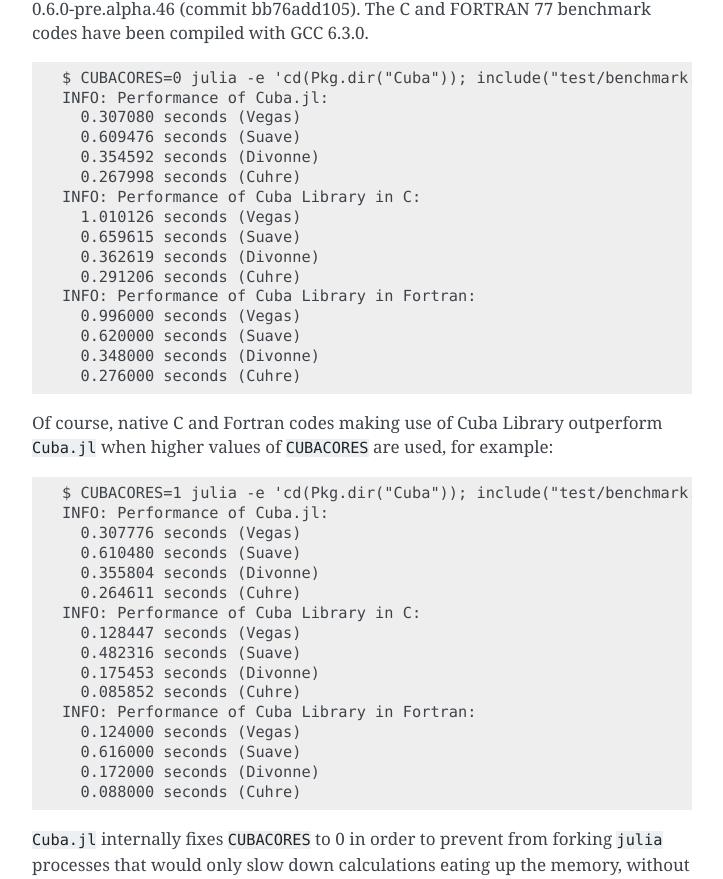
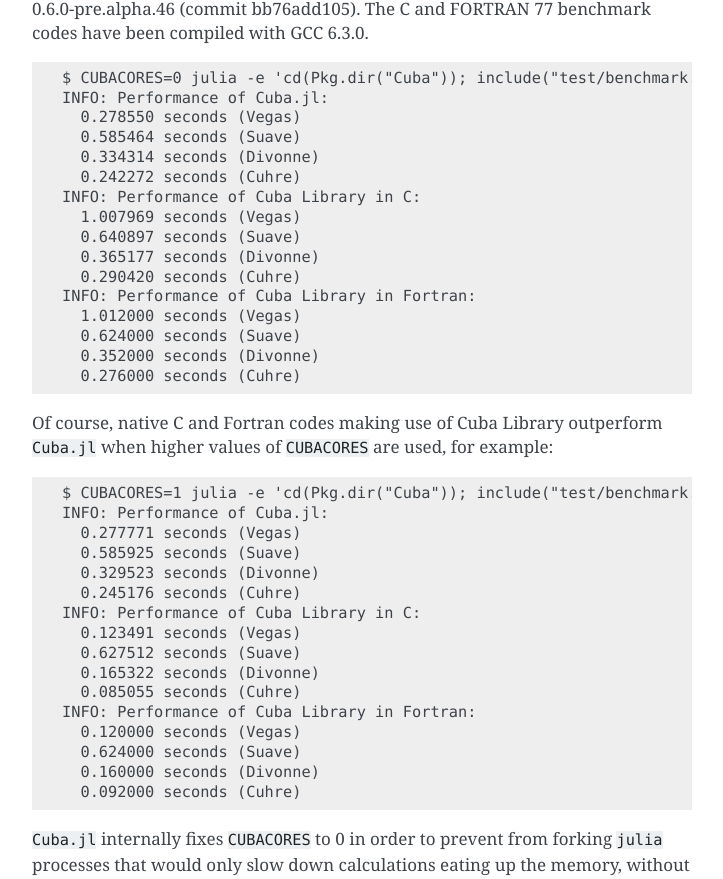
Before and after one commit to giordano/Cuba.jl, a Sphinx documentation site: the page built from docs/index.rst, in a window 1280 px wide and 1400 px high, scrolled down 18341 px. Shown: the part 191-1070 px from the top of the window, without its empty margins (388-1111 px from the left). Built offline with Sphinx 7.4.7, drawn with Linux system fonts in a browser that asks for light colours.

Commit message:
[skip ci] Update benchmark results!

```diff
--- a/docs/index.rst
+++ b/docs/index.rst
@@ -909,19 +909,19 @@
 
     $ CUBACORES=0 julia -e 'cd(Pkg.dir("Cuba")); include("test/benchmark.jl")'
     INFO: Performance of Cuba.jl:
-      0.307080 seconds (Vegas)
-      0.609476 seconds (Suave)
-      0.354592 seconds (Divonne)
-      0.267998 seconds (Cuhre)
+      0.278550 seconds (Vegas)
+      0.585464 seconds (Suave)
+      0.334314 seconds (Divonne)
+      0.242272 seconds (Cuhre)
     INFO: Performance of Cuba Library in C:
-      1.010126 seconds (Vegas)
-      0.659615 seconds (Suave)
-      0.362619 seconds (Divonne)
-      0.291206 seconds (Cuhre)
+      1.007969 seconds (Vegas)
+      0.640897 seconds (Suave)
+      0.365177 seconds (Divonne)
+      0.290420 seconds (Cuhre)
     INFO: Performance of Cuba Library in Fortran:
-      0.996000 seconds (Vegas)
-      0.620000 seconds (Suave)
-      0.348000 seconds (Divonne)
+      1.012000 seconds (Vegas)
+      0.624000 seconds (Suave)
+      0.352000 seconds (Divonne)
       0.276000 seconds (Cuhre)
 
 Of course, native C and Fortran codes making use of Cuba Library outperform
@@ -931,20 +931,20 @@
 
     $ CUBACORES=1 julia -e 'cd(Pkg.dir("Cuba")); include("test/benchmark.jl")'
     INFO: Performance of Cuba.jl:
-      0.307776 seconds (Vegas)
-      0.610480 seconds (Suave)
-      0.355804 seconds (Divonne)
-      0.264611 seconds (Cuhre)
+      0.277771 seconds (Vegas)
+      0.585925 seconds (Suave)
+      0.329523 seconds (Divonne)
+      0.245176 seconds (Cuhre)
     INFO: Performance of Cuba Library in C:
-      0.128447 seconds (Vegas)
-      0.482316 seconds (Suave)
-      0.175453 seconds (Divonne)
-      0.085852 seconds (Cuhre)
+      0.123491 seconds (Vegas)
+      0.627512 seconds (Suave)
+      0.165322 seconds (Divonne)
+      0.085055 seconds (Cuhre)
     INFO: Performance of Cuba Library in Fortran:
-      0.124000 seconds (Vegas)
-      0.616000 seconds (Suave)
-      0.172000 seconds (Divonne)
-      0.088000 seconds (Cuhre)
+      0.120000 seconds (Vegas)
+      0.624000 seconds (Suave)
+      0.160000 seconds (Divonne)
+      0.092000 seconds (Cuhre)
 
 ``Cuba.jl`` internally fixes ``CUBACORES`` to 0 in order to prevent from
 forking ``julia`` processes that would only slow down calculations
```
Also changed, not shown: README.md (+24 -24 lines).
